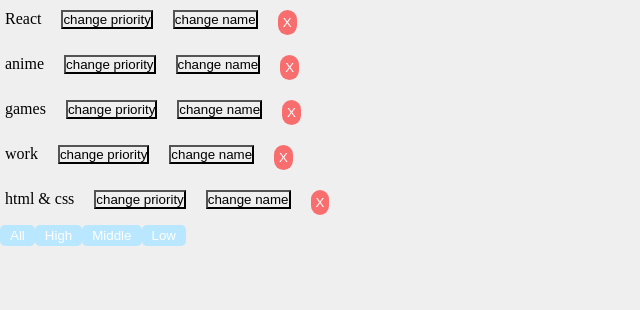
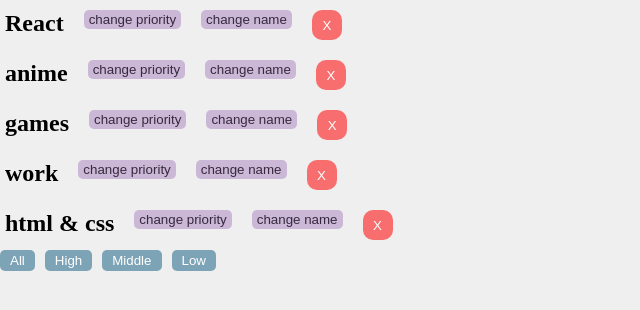
Before and after one commit to ViVarkina/HomeWorkReposit, a React (Vite) app: page / in a window 1280 px wide. Shown: the top 310 px of the page, without its empty margins (0-640 px from the left). Built offline with nearby package versions, Linux system fonts and the light colour scheme.

Commit message:
Редактирование состояние приоритета, добавление стилей

```diff
--- a/src/homework/homework2/Affair.tsx
+++ b/src/homework/homework2/Affair.tsx
@@ -4,19 +4,17 @@ import css from './Affairs.module.css'
 
 type AffairPropsType = {
     affair: string // need to fix any
-    deleteAffairCallback: (_id:number)=>void // need to fix any
-    id : number
-    saveTitle: (params:{value: string, callback: () => void, id:number}) => void;
-    savePriority:(params:{callback: () => void, id:number, value: string}) => void;
+    deleteAffairCallback: (_id: number) => void // need to fix any
+    id: number
+    saveTitle: (params: { value: string, callback: () => void, id: number }) => void;
+    savePriority: (params: { callback: () => void, id: number, value: string }) => void;
 }
 
-export const Affair=({affair, deleteAffairCallback, id, saveTitle, savePriority}:AffairPropsType)=> {
+export const Affair = ({affair, deleteAffairCallback, id, saveTitle, savePriority}: AffairPropsType) => {
     const [nameVisit, setNameVisit] = useState<boolean>(true);
     const [priorityVisit, setPriorityVisit] = useState<boolean>(true);
     const [value, setValue] = useState<string>(affair);
-
     const [priority, setPriority] = useState<string>(AffairPriorityType.ALL)
-    console.log(priority)
 
     const closeInput = () => {
         setNameVisit(true);
@@ -26,12 +24,11 @@ export const Affair=({affair, deleteAffairCallback, id, saveTitle, savePriority}
     };
 
     const saveTitleInput = () => {
-        saveTitle({value, callback:closeInput, id});
+        saveTitle({value, callback: closeInput, id});
     };
     const savePriorityValue = () => {
-        savePriority({priority, callback:closeInputPriority, id});
+        savePriority({value: priority, callback: closeInputPriority, id});
     };
-
 
 
     const deleteCallback = () => {
@@ -40,22 +37,23 @@ export const Affair=({affair, deleteAffairCallback, id, saveTitle, savePriority}
 
     return (
         <div className={css.divMainWrapper}>
-            {affair}
-            {priorityVisit ?(
+            <h2>{affair}</h2>
+            {priorityVisit ? (
                 <div>
                     <button onClick={() => (
                         setPriorityVisit(false)
-                    )}>change priority
+                    )} className={css.changeBtn}>change priority
                     </button>
                 </div>
             ) : (
                 <div>
-                    <select onChange={(event) => setPriority(event.target.value)}>
+                    <select onChange={(event) => setPriority(event.target.value)} className={css.options}>
+                        <option>{AffairPriorityType.ALL}</option>
                         <option>{AffairPriorityType.HIGH}</option>
                         <option>{AffairPriorityType.LOW}</option>
                         <option>{AffairPriorityType.MIDDLE}</option>
-                        <option>{AffairPriorityType.ALL}</option>
                     </select>
+                    <div className={css.divWrapperBtn}>
                         <button onClick={() => {
                             setPriorityVisit(true)
                             setPriority(priority)
@@ -63,21 +61,24 @@ export const Affair=({affair, deleteAffairCallback, id, saveTitle, savePriority}
                         </button>
                         <button onClick={() => (
                             savePriorityValue()
-                    )}>готово
+                        )} className={css.primitiveBtnOpen}>готово
                         </button>
+                    </div>
                 </div>
             )}
             {nameVisit ? (
                 <div>
                     <button onClick={() => (
                         setNameVisit(false)
-                    )}>change name
+                    )} className={css.changeBtn}>change name
                     </button>
                 </div>
 
             ) : (
                 <div>
-                <input placeholder={"изменить"} value={value} onChange={(e)=>{setValue(e.target.value)}}/>
+                    <input className={css.inputSetting} placeholder={"изменить"} value={value} onChange={(e) => {
+                        setValue(e.target.value)
+                    }}/>
                     <div className={css.divWrapperBtn}>
                         <button onClick={() => {
                             setNameVisit(true)
@@ -92,7 +93,7 @@ export const Affair=({affair, deleteAffairCallback, id, saveTitle, savePriority}
                 </div>
 
             )}
-            <button onClick={deleteCallback} className={css.primitiveBtnClose}>X</button>
+            <button onClick={deleteCallback} className={css.btnDel}>X</button>
         </div>
     )
 }
--- a/src/homework/homework2/Affairs.module.css
+++ b/src/homework/homework2/Affairs.module.css
@@ -17,18 +17,60 @@
 .divWrapperBtn{
     display: flex;
     gap: 10px;
+    margin: 5px
 }
 
 .divMainWrapper{
     display: flex;
     gap: 20px;
     padding: 10px 5px;
+    ;
 }
 
 .filterBtn{
     padding: 3px 10px;
-    background: #b9e7ff;
+    background: #7da3b6;
     border: none;
     border-radius: 5px;
     color: white;
 }
+
+.divContainerFilter{
+    display: flex;
+    gap: 10px;
+}
+
+.changeBtn{
+    padding: 2px 5px;
+    background: #cbb8d7;
+    border: none;
+    border-radius: 5px;
+    color: #36293d;
+}
+
+.options{
+    padding: 2px 5px;
+    background: #d4e8ff;
+    border: none;
+    border-radius: 5px;
+    color: #292f3d;
+
+}
+
+.inputSetting{
+    background: #d4e8ff;
+    border: none;
+    border-radius: 5px;
+    color: #292f3d;
+    padding: 2px 5px;
+}
+
+.btnDel{
+    padding: 5px;
+    background: #f86e6e;
+    border: none;
+    border-radius: 10px;
+    color: white;
+    width: 30px;
+    height: 30px;
+}
--- a/src/homework/homework2/Affairs.tsx
+++ b/src/homework/homework2/Affairs.tsx
@@ -41,11 +41,13 @@ export const Affairs=({deleteAffairCallback, data, setFilter, saveTitle, savePri
         <div >
 
             <div>{mappedAffairs}</div>
+            <div className={css.divContainerFilter}>
+                <button onClick={setAll} className={css.filterBtn}>All</button>
+                <button onClick={setHigh} className={css.filterBtn}>High</button>
+                <button onClick={setMiddle} className={css.filterBtn}>Middle</button>
+                <button onClick={setLow} className={css.filterBtn}>Low</button>
+            </div>
 
-            <button onClick={setAll} className={css.filterBtn}>All</button>
-            <button onClick={setHigh} className={css.filterBtn}>High</button>
-            <button onClick={setMiddle} className={css.filterBtn}>Middle</button>
-            <button onClick={setLow} className={css.filterBtn}>Low</button>
         </div>
     )
 }
```
Lines whose indentation alone changed are shown as unchanged.
